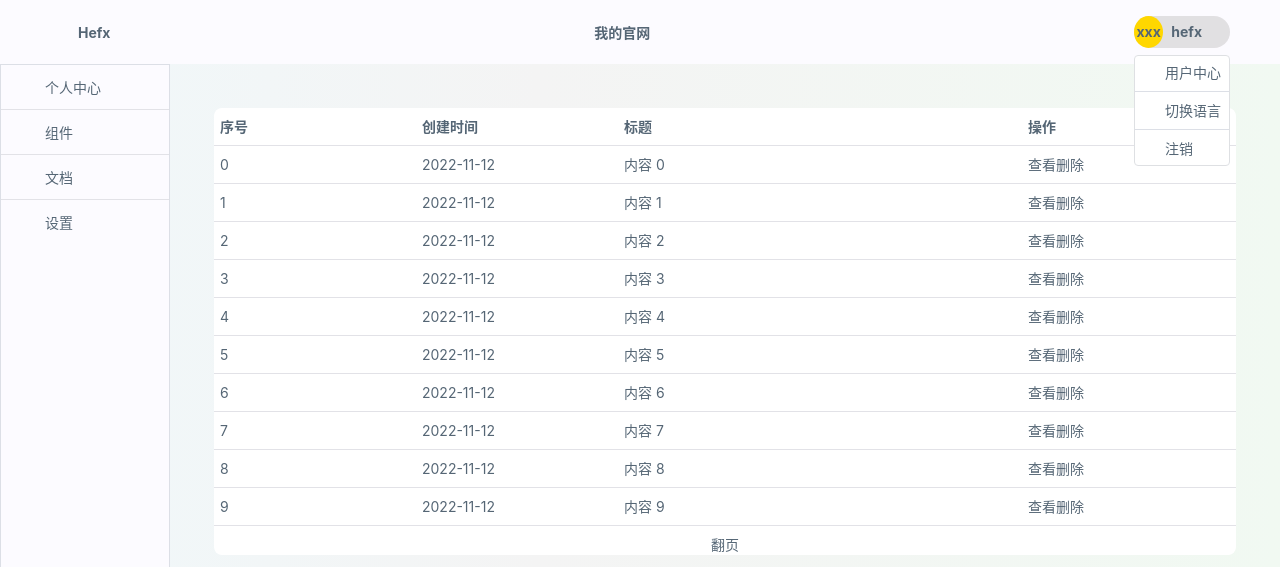
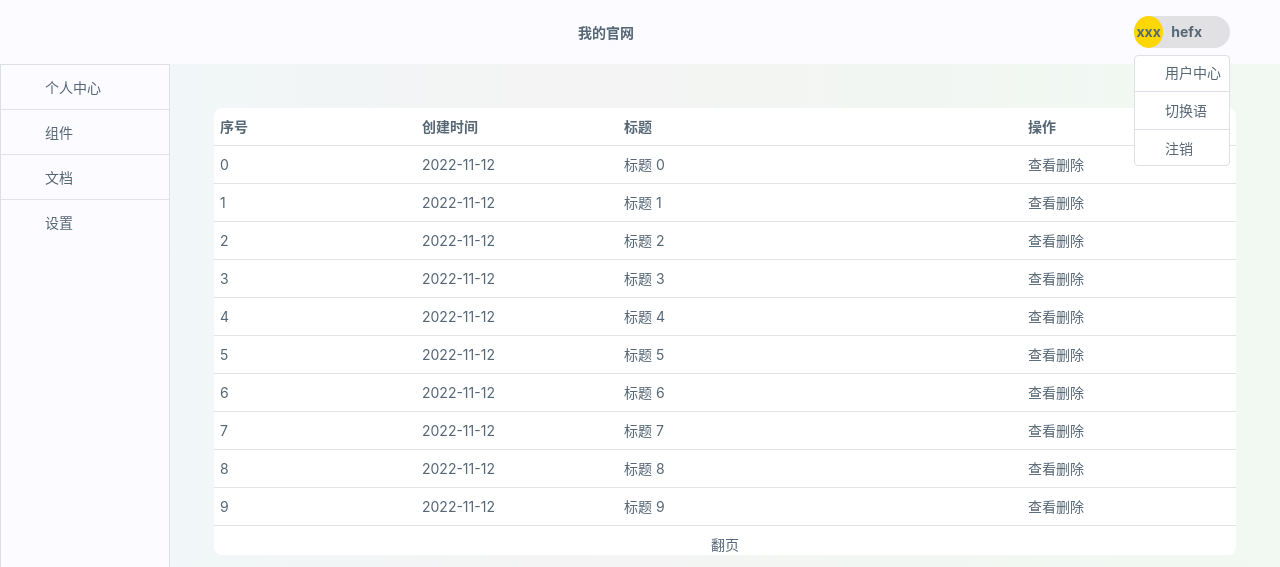
Before and after one commit to Hefeixiong/reactUI, a React (Create React App) app: page /doc/notes in a window 1280 px wide. Both pictures are taken after a click on the element "hefx". Shown: the top 567 px of the page. Built offline with nearby package versions, Linux system fonts and the light colour scheme.

Commit message:
更换图标

```diff
--- a/public/index.html
+++ b/public/index.html
@@ -11,7 +11,7 @@
     <link rel="apple-touch-icon" href="%PUBLIC_URL%/logo192.png" />
     <link rel="manifest" href="%PUBLIC_URL%/manifest.json" />
     <title>React App</title>
-    <script src="//at.alicdn.com/t/c/font_3595741_kc4ub9bvuyk.js"></script>
+    <script src="//at.alicdn.com/t/c/font_3595741_mdenp32q1b.js"></script>
   </head>
   <body>
     <noscript>You need to enable JavaScript to run this app.</noscript>
--- a/src/components/navbar/Navbar.tsx
+++ b/src/components/navbar/Navbar.tsx
@@ -7,18 +7,17 @@ function Navbar() {
   const OpneMenu = () => {
     setmeunVisible(!menuVisible);
   };
+  const xx = "sss";
   return (
     <div className="navbar-wrapper">
-      <ol className="navbar">
+      <div className="navbar">
         <Link className="i" to={"/"}>
           <li className="logo-name">
             <svg className="icon" aria-hidden="true">
-              <use xlinkHref="#icon-main"></use>
+              <use xlinkHref="#icon-chengxuyuan-icon"></use>
             </svg>
-            <div className="name">Hefx</div>
           </li>
         </Link>
-
         <li className="middle">我的官网</li>
 
         <li className="user-info">
@@ -42,7 +41,7 @@ function Navbar() {
                 <svg className="icon" aria-hidden="true">
                   <use xlinkHref="#icon-yuyan"></use>
                 </svg>
-                <span> 切换语言 </span>
+                <span> 切换语</span>
               </div>
               <div className="divider"></div>
               <div className="items">
@@ -54,7 +53,7 @@ function Navbar() {
             </ol>
           ) : null}
         </li>
-      </ol>
+      </div>
     </div>
   );
 }
--- a/src/views/notes/index.tsx
+++ b/src/views/notes/index.tsx
@@ -19,7 +19,7 @@ function Notes() {
             <div className="item-content">
               <div className="item-id">{item}</div>
               <div className="item-date">2022-11-12</div>
-              <div className="item-context">内容 {+item}</div>
+              <div className="item-context">标题 {+item}</div>
               <div className="item-action">
                 <div>查看</div>
                 <div>删除</div>
```
